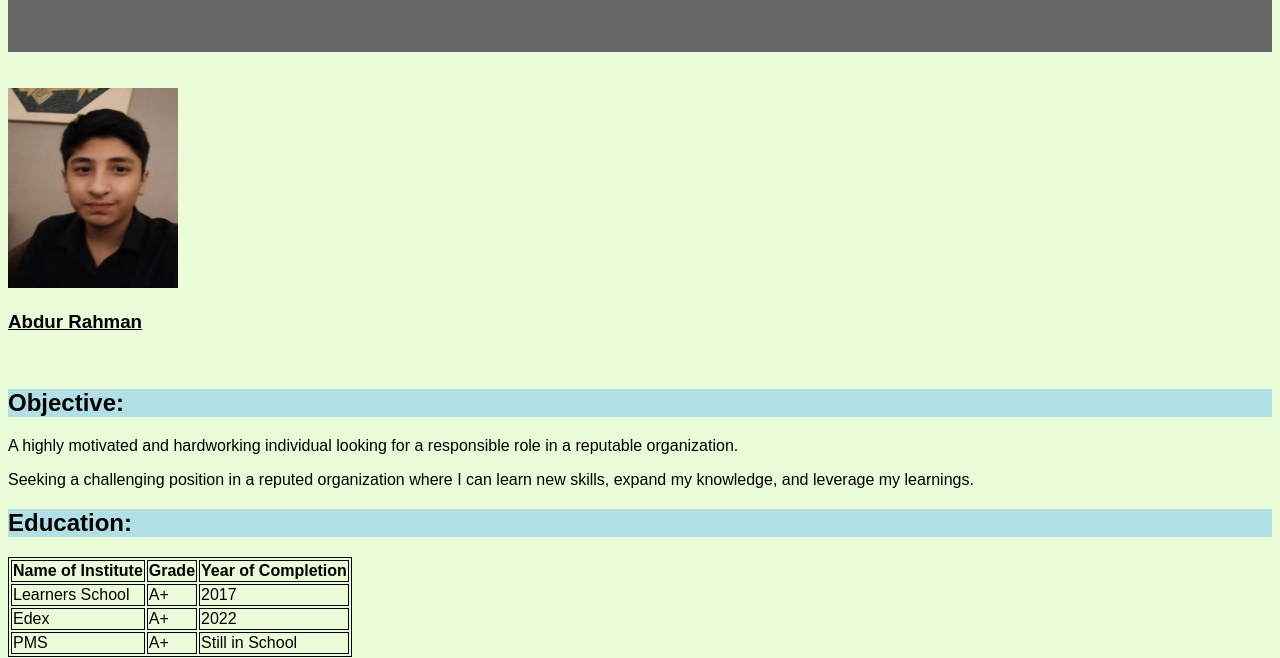
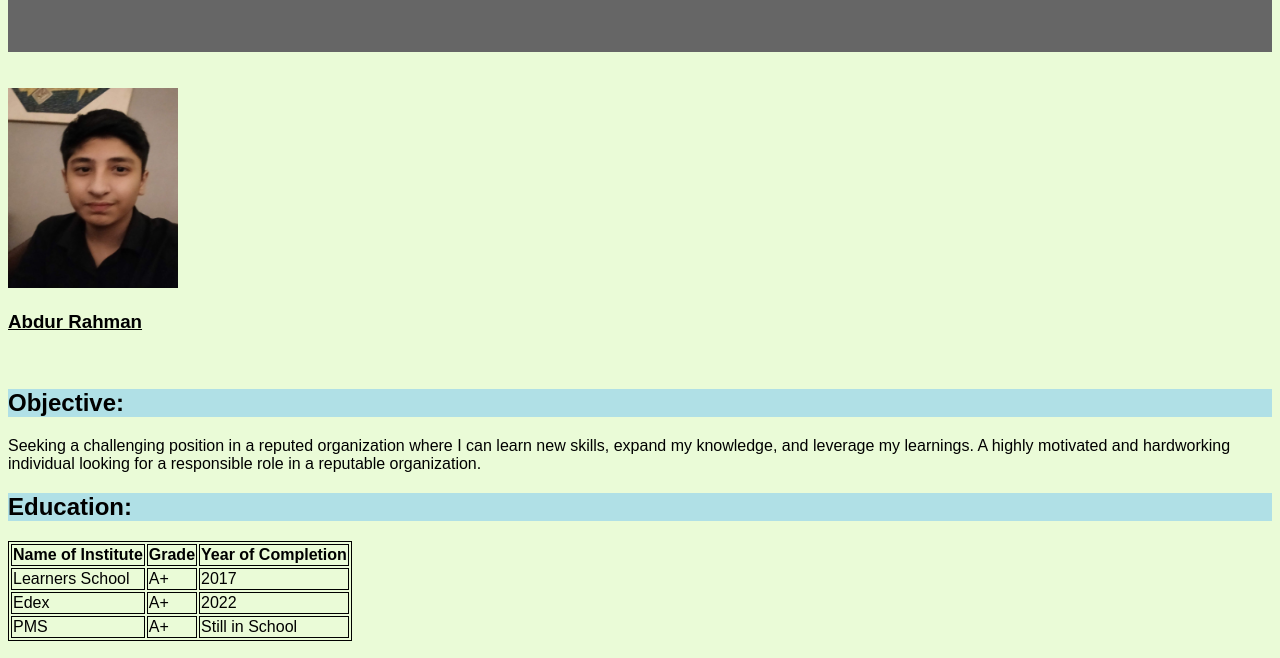
Before and after one commit to AbdurRahman2008/CVhtml, a plain HTML site: page index.html in a window 1280 px wide. Shown: the part 164-822 px from the top of the page. Drawn offline with Linux system fonts and the light colour scheme.

Commit message:
last thing

```diff
--- a/index.html
+++ b/index.html
@@ -54,10 +54,11 @@ header {
 
 
 
-    <p>       A highly motivated and hardworking individual looking for a responsible role in a reputable organization.
-    </p>
+
     <p> Seeking a challenging position in a reputed organization where I can learn new skills, expand my knowledge,
       and leverage my learnings.
+      A highly motivated and hardworking individual looking for a responsible role in a reputable organization.
+
     </p>
 
     <h2 style="background-color:powderblue;"> Education: </h2>
```
